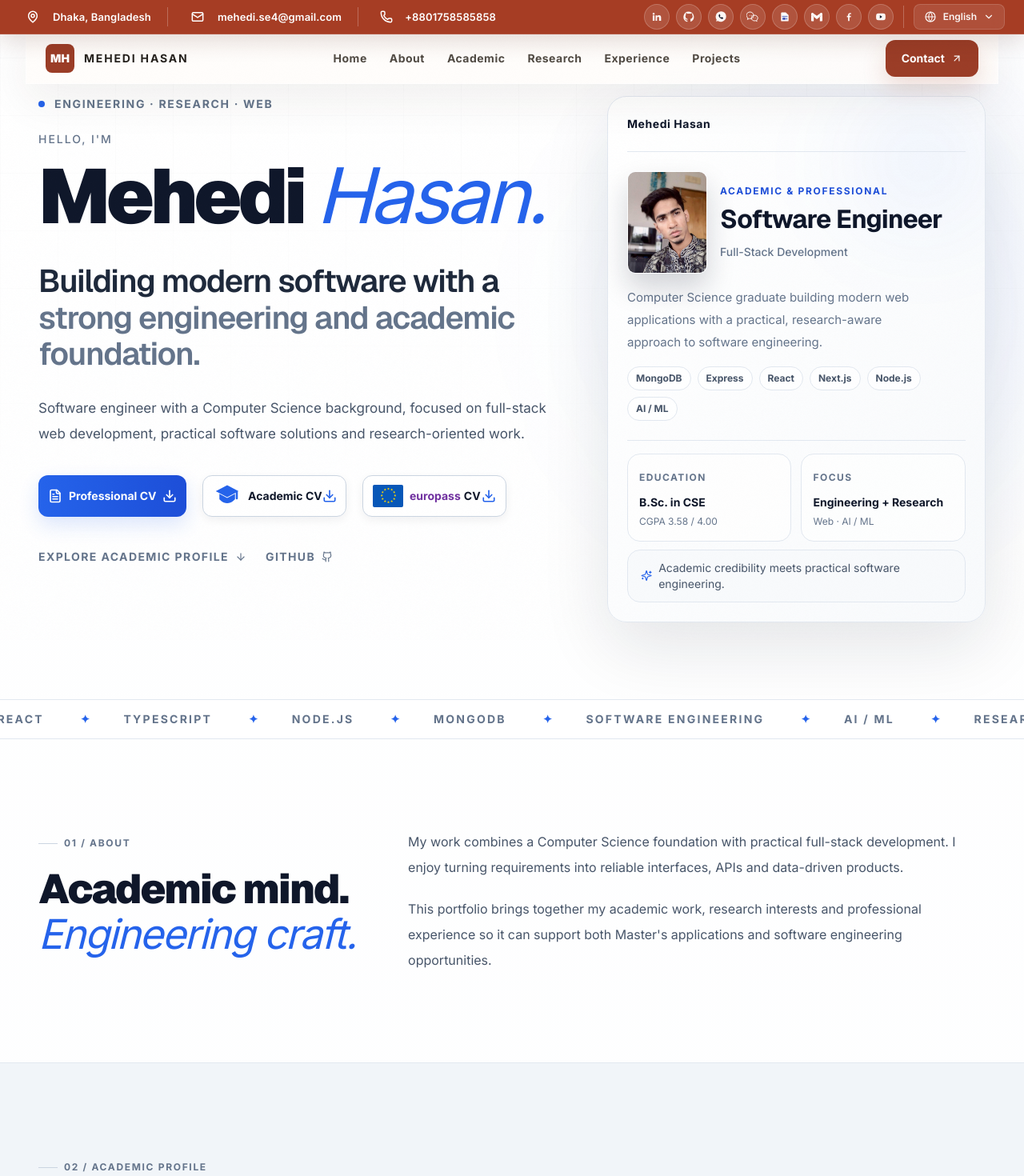
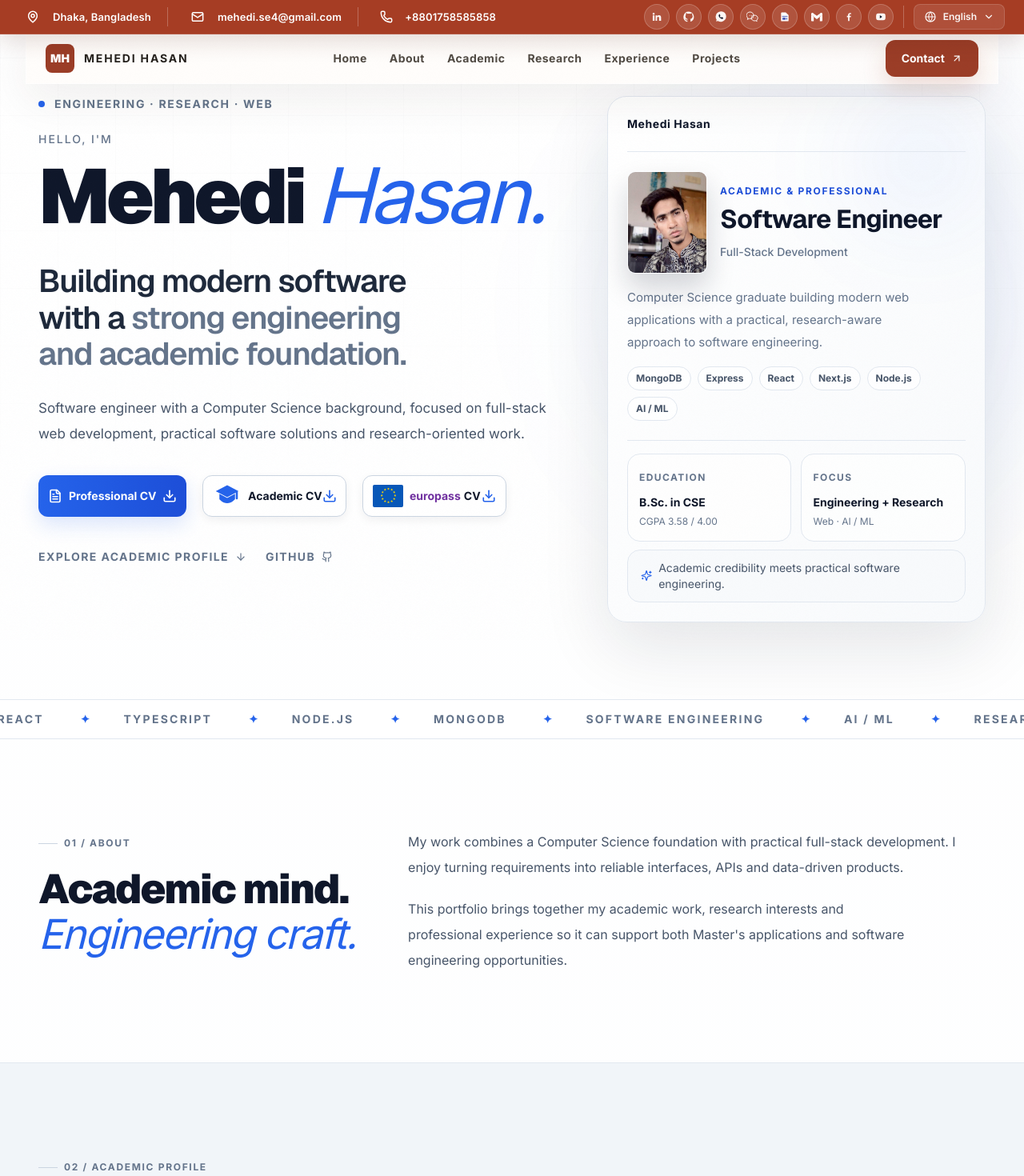
Before and after one commit to Mehedi1-SWE/portfolio, a Next.js app: page / in a window 1280 px wide. Shown: the top 1470 px of the page at 80% size. Built offline with nearby package versions, Linux system fonts and the light colour scheme.

Commit message:
Polish typography and mobile responsive experience

```diff
--- a/app/globals.css
+++ b/app/globals.css
@@ -27,6 +27,11 @@ body {
 
 h1, h2, h3 {
   font-family: var(--font-geist), var(--font-inter), Arial, Helvetica, sans-serif;
+  text-wrap: balance;
+}
+
+p {
+  text-wrap: pretty;
 }
 
 ::selection { background: var(--accent); color: #fff; }
```
